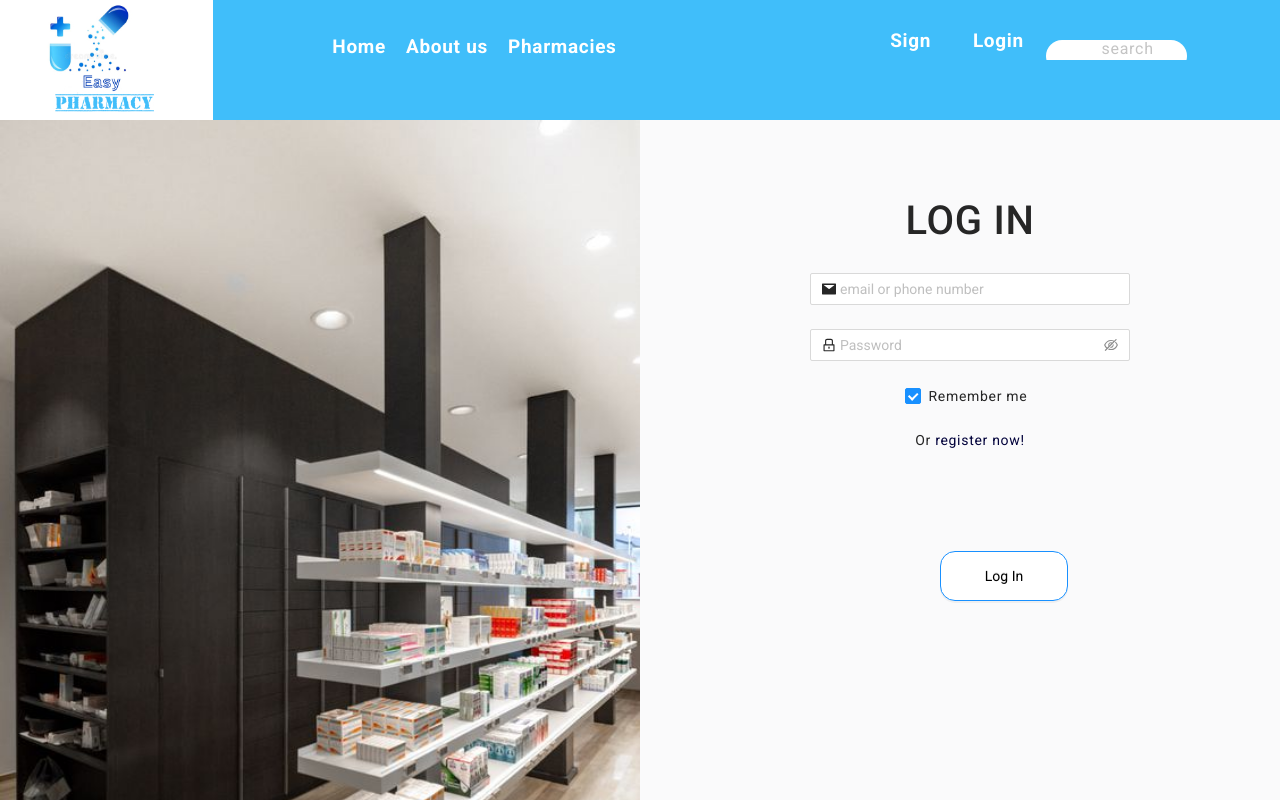
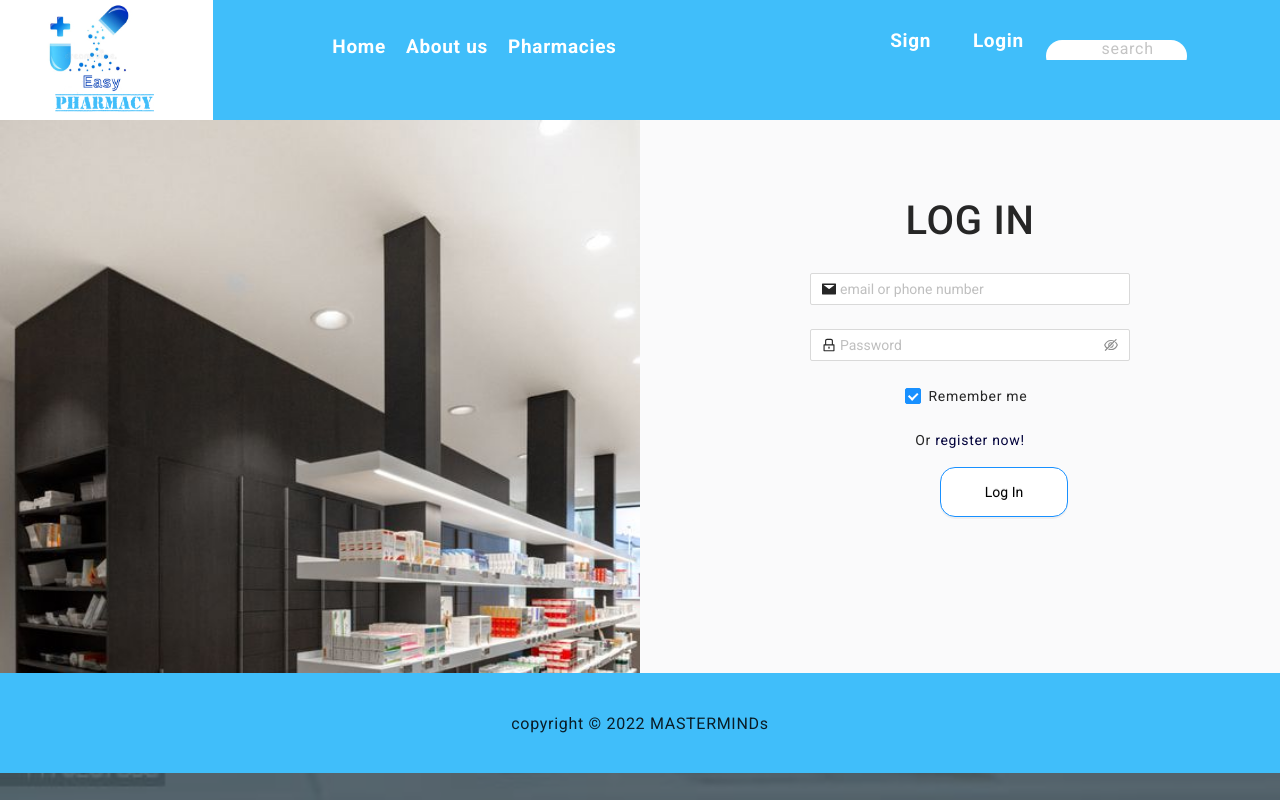
Before and after one commit to alicekaremera/easy-pharmacy-react, a React (Create React App) app: page /login in a window 1280 px wide. Shown: the top 800 px of the page. Built offline with nearby package versions, Linux system fonts and the light colour scheme.

Commit message:
changes about

```diff
--- a/src/components/homeLayout.css
+++ b/src/components/homeLayout.css
@@ -11,14 +11,14 @@
 }
 .home-container1{
     width:100%;
-    height:120vh;
+    height:100vh;
     background: rgba(0, 22, 32, 0.637);
 }
 .home-container h3{
     padding-left: 860px;
 color: rgba(255, 255, 255, 0.767);
 text-align:none;
-padding-top: 230px;
+padding-top: 100px;
 }
 .home-container h1{
     margin-left: 860px;
--- a/src/services/easyPharmacyApis.js
+++ b/src/services/easyPharmacyApis.js
@@ -23,19 +23,6 @@ class Application {
             return error.response;
         }
     }
-  async getAllUsers() {
-    try {
-      const response = await axios.get(
-        Base_URL + "/user/all",
-        config
-      );
-
-      //   console.log(response);
-      return response;
-    } catch (error) {
-      console.log(error);
-    }
-  }
 
   async getAllUsers() {
     try {
--- a/src/views/aboutus.css
+++ b/src/views/aboutus.css
@@ -171,7 +171,7 @@
 }
 .what-we-do2 h3{
     margin-left: -140vh;
-    margin-top: -35vh;
+    margin-top: -10vh;
     color: black;
     font-weight: bold;
     font-size: 2.5vh;
--- a/src/views/home.js
+++ b/src/views/home.js
@@ -1,5 +1,4 @@
-import React, { useState } from "react";
-import JSONDATA from "../assets/constants/drug.json";
+import React from "react";
 import HomeLayout from "../components/homeLayout";
 import "../components/homeLayout.css";
 
@@ -7,33 +6,12 @@ import "../components/homeLayout.css";
 
 
 const Home = () => {
-  const [searchTerm, setSearchTerm] = useState('')
   return (
 
 
     <HomeLayout>
       <div className="home-container-child">
         <div className="homehome">
-          {/* <div className="App">
-            <input
-              type="text"
-              placeholder="Search..."
-              onChange={event => {
-                setSearchTerm(event.target.value)
-              }} />
-            {JSONDATA.filter((val) => {
-              if (searchTerm === "") {
-                return val
-              } else if (val.name.toLowerCase.includes(searchTerm.toLowerCase())) {
-                return val
-              }
-            }).map((val, key) => {
-              <div className="user" key={key}>
-                <p>{val.name}</p>
-              </div>
-            })}
-          </div> */}
-
           <h3>Welcome to Our Pharmacies</h3>
           <h1>We'll Always Make Time </h1>
           <h1>For You </h1>
--- a/src/views/login.css
+++ b/src/views/login.css
@@ -1,5 +1,5 @@
 .login-pg{
-    height: 110vh;
+    height: 70vh;
     background: #fafafb;
     -webkit-box-shadow: 0 10px 6px -6px  black;; /* to have box shadow * */
 
@@ -7,6 +7,7 @@
 
          box-shadow: 0 10px 6px -6px black ;
     /* margin-top: 52vh; */
+    margin-bottom: -2vh;
 }
   .login-form {
 
@@ -14,7 +15,7 @@
       background-color:#fafafb;
       /* background-color: rgb(66,190,250); */
       width: 25%;
-      height: 40vh;
+      height: 50vh;
       text-align: center;
       margin-top: 70px;
       margin-right: 150px;
@@ -30,6 +31,7 @@
       color: black;
       float: left;
       margin-left: 130px;
+      margin-top: 2vh;
 
   }
   .login-pic{
@@ -37,7 +39,7 @@
       /* background-color: chartreuse; */
       /* float: left; */
       width: 50%;
-      height: 110vh;
+      height: 70vh;
       background-size: cover;
   }
   .login-form-forgot{
```
Also changed, not shown: src/assets/aboutus1.jpg.
